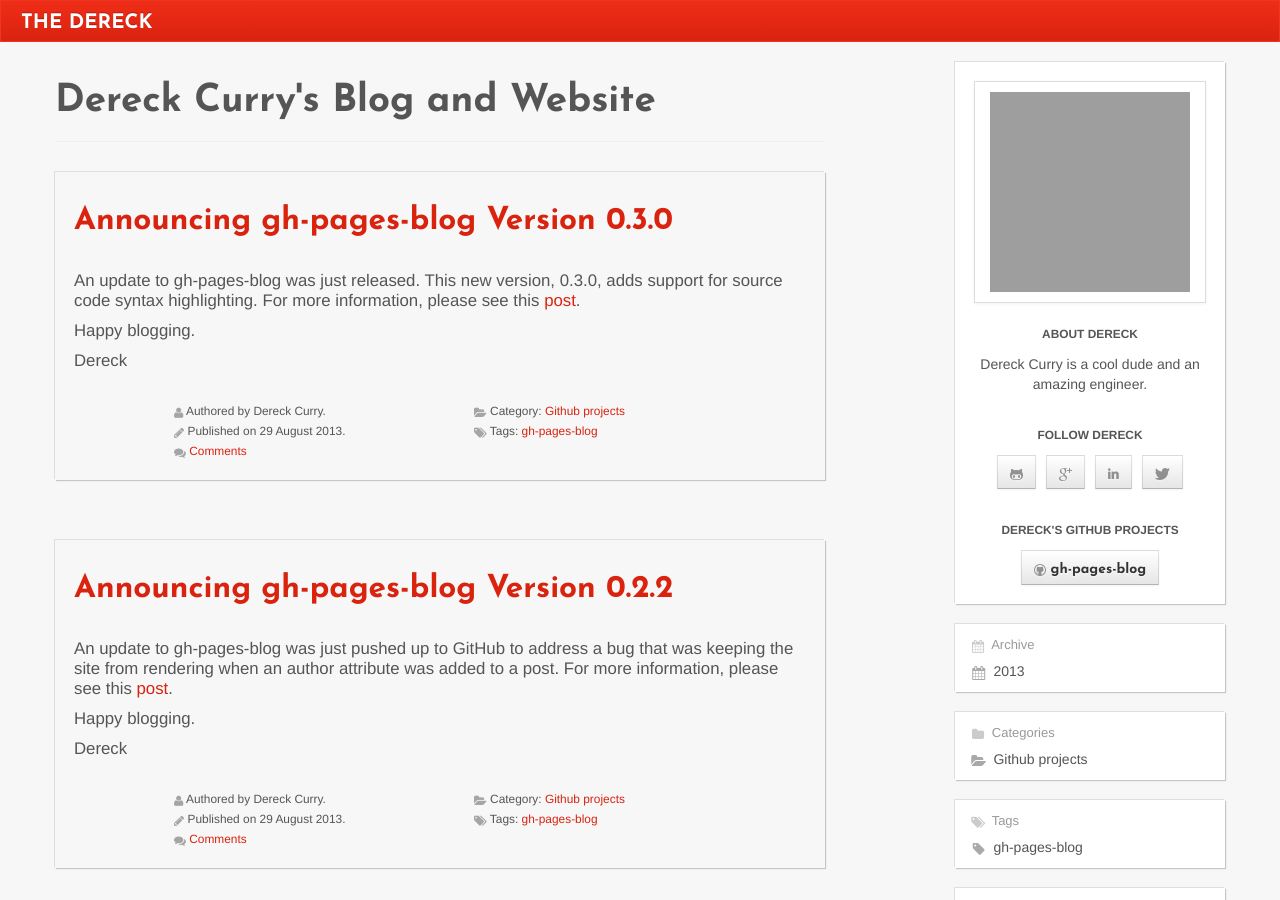
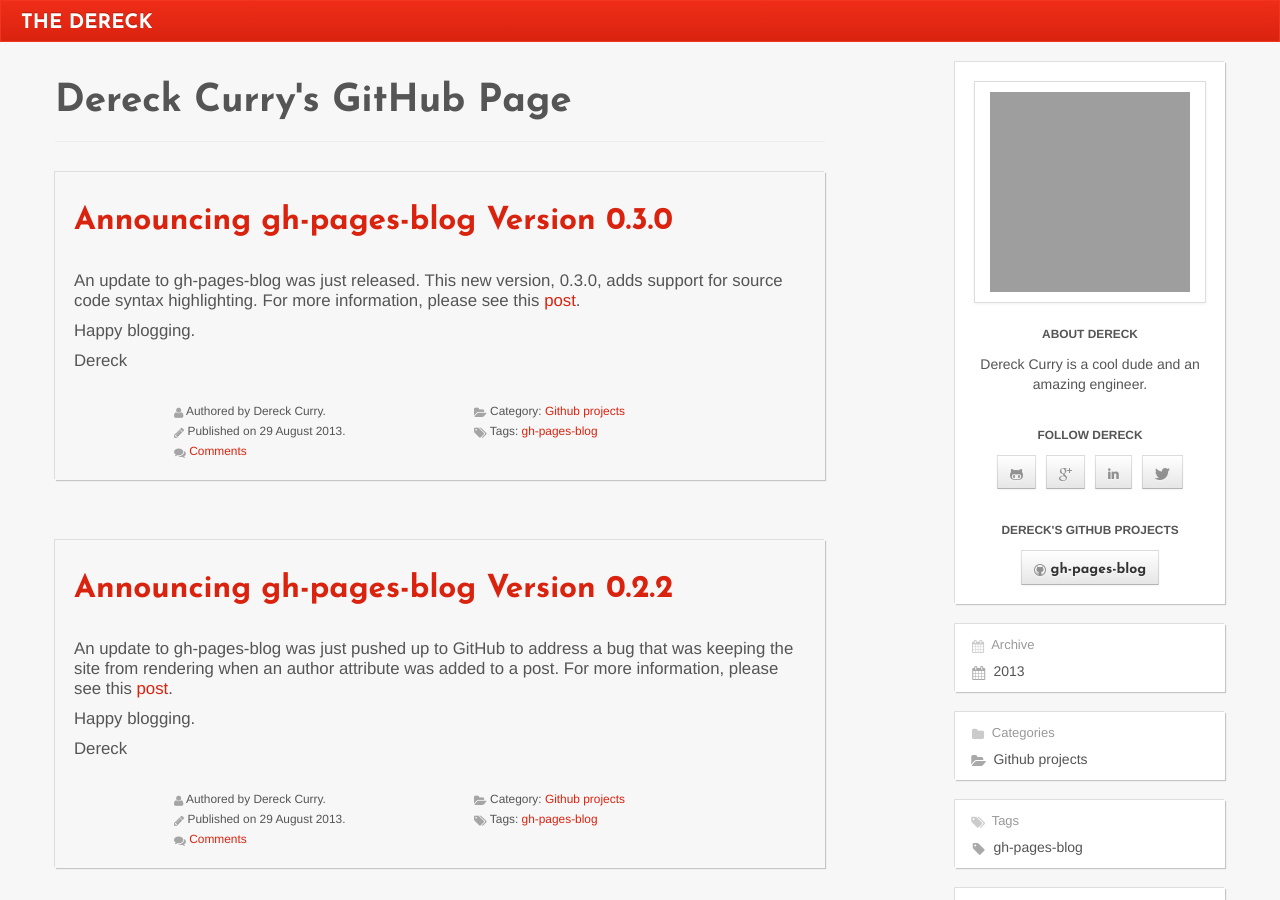
Before and after one commit to thedereck/thedereck.github.com, a Jekyll site: the page built from index.html, in a window 1280 px wide and 900 px high. Built offline with Jekyll 4.4.1, drawn with Linux system fonts in a browser that asks for light colours; the list of posts is cut into pages by our own code; comment, search, counter and statistics services are not loaded; grey boxes are pictures that could not be loaded.

Commit message:
Update _config.yml

```diff
--- a/_config.yml
+++ b/_config.yml
@@ -25,7 +25,7 @@
 # author : Dereck Curry
 name : The Dereck
 brand : The Dereck
-description : Dereck Curry's Blog and Website
+description : Dereck Curry's GitHub Page
 url : http://thedereck.github.com
 email : thedereck@thedereck.com
 author: Dereck Curry
```
